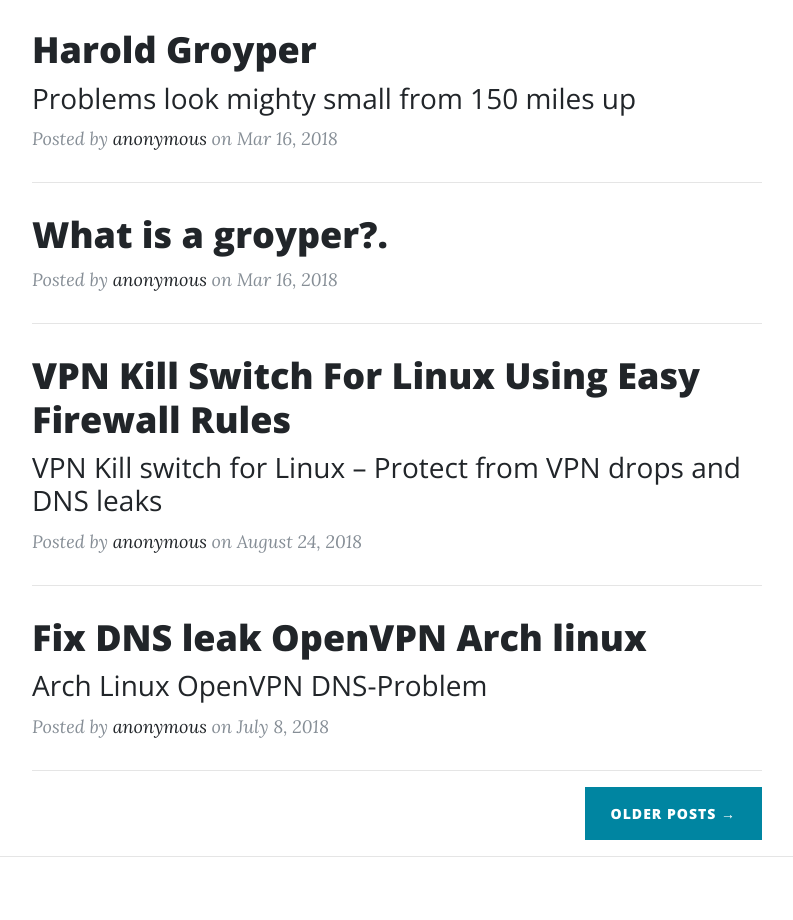
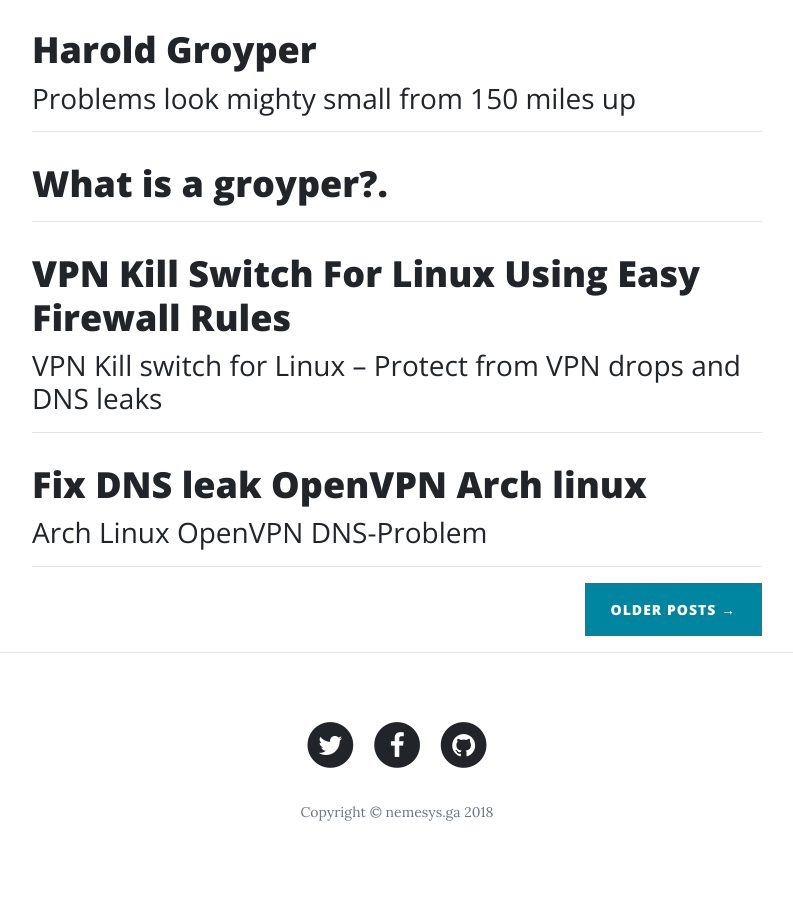
Before and after one commit to unixproject/blog, a website: page index.html in a window 1280 px wide. Shown: the part 680-1600 px from the top of the page, without its empty margins (243-1036 px from the left). After the commit the page ends 1568 px from the top, so only its background shows below. Drawn offline with nearby package versions, Linux system fonts and the light colour scheme.

Commit message:
Update index.html

```diff
--- a/index.html
+++ b/index.html
@@ -89,9 +89,7 @@
                 Problems look mighty small from 150 miles up
               </h3>
             </a>
-            <p class="post-meta">Posted by
-              <a href="#">anonymous</a>
-              on Mar 16, 2018</p>
+
           </div>
           <hr>
           <div class="post-preview">
@@ -100,9 +98,7 @@
                 What is a groyper?.
               </h2>
             </a>
-            <p class="post-meta">Posted by
-              <a href="#">anonymous</a>
-              on Mar 16, 2018</p>
+
           </div>
           <hr>
           <div class="post-preview">
@@ -114,9 +110,7 @@
                 VPN Kill switch for Linux – Protect from VPN drops and DNS leaks
               </h3>
             </a>
-            <p class="post-meta">Posted by
-              <a href="#">anonymous</a>
-              on August 24, 2018</p>
+
           </div>
           <hr>
           <div class="post-preview">
@@ -128,9 +122,7 @@
                Arch Linux OpenVPN DNS-Problem
               </h3>
             </a>
-            <p class="post-meta">Posted by
-              <a href="#">anonymous</a>
-              on July 8, 2018</p>
+
           </div>
           <hr>
           <!-- Pager -->
```
